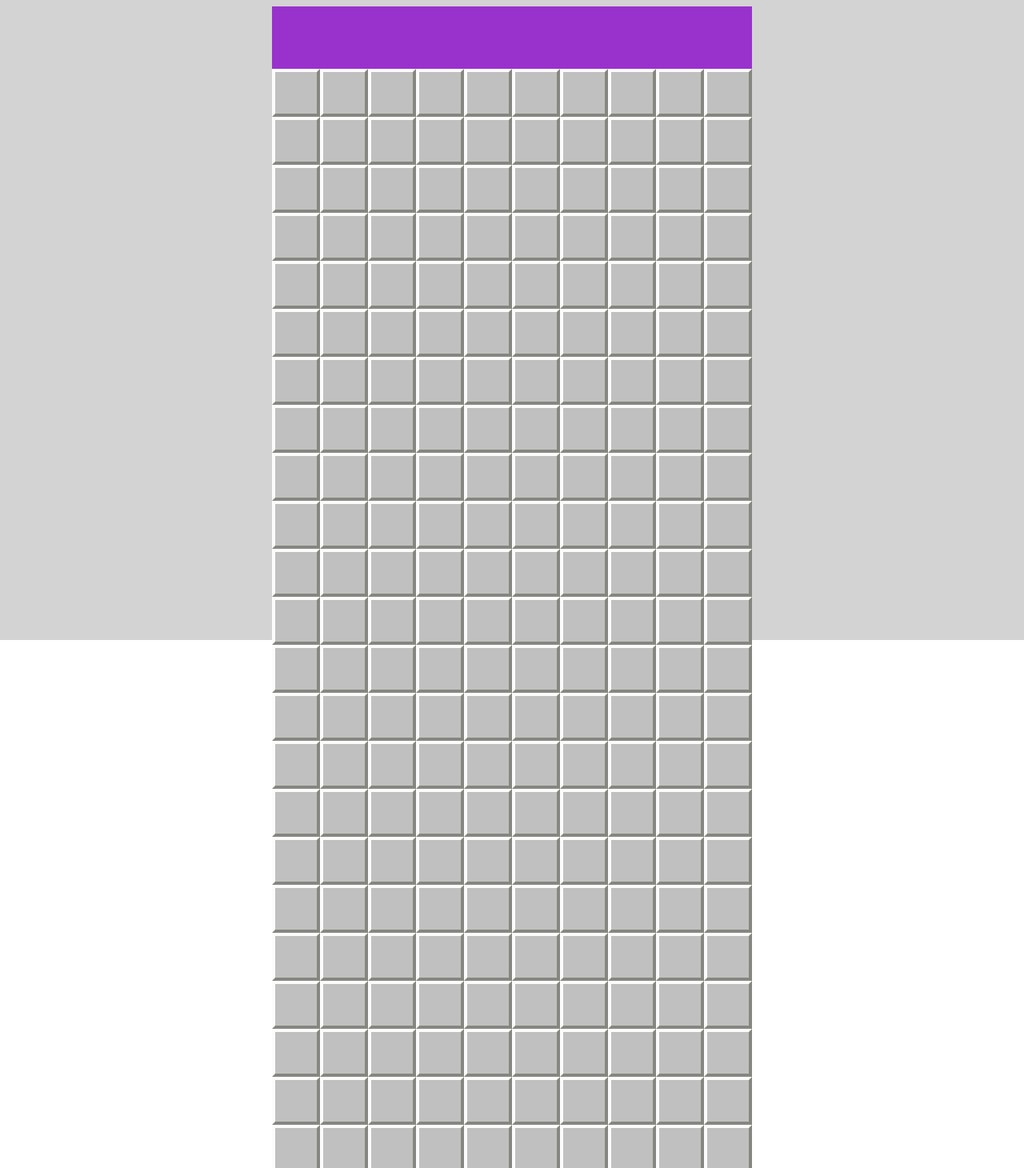
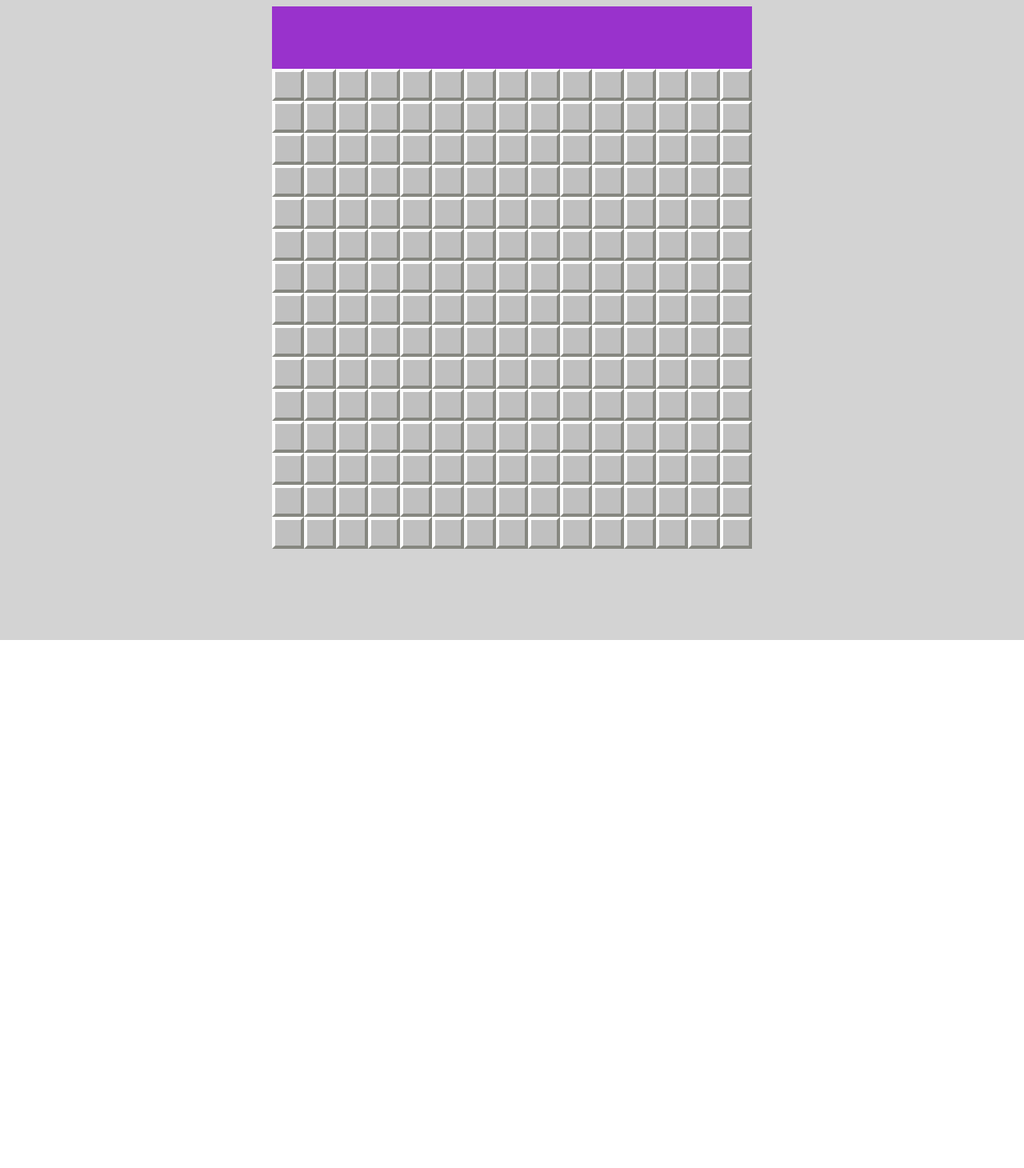
Before and after one commit to fabrizionunezt/buscaminas-ang, an Angular app in the folder buscaminasAng/: page / in a window 1280 px wide. Shown: the top 1460 px of the page at 80% size. After the commit the page ends 800 px from the top, so only its background shows below. Built offline with nearby package versions, Linux system fonts and the light colour scheme.

Commit message:
eliminacion tamaño harcode html css

```diff
--- a/buscaminasAng/src/app/components/tablero/tablero.component.html
+++ b/buscaminasAng/src/app/components/tablero/tablero.component.html
@@ -4,8 +4,8 @@
         <div class="title"></div>
         <div class="flags"></div>
     </div>
-    <div class="tablero">
-        <div class="casillero" [ngClass]="{'checked': cell.checked}" (click)="clickCell(cell)" *ngFor="let cell of cells">
+    <div class="tablero" [ngStyle]="getStylesTablero()">
+        <div class="casillero" [ngStyle]="getStylesCells()"  [ngClass]="{'checked': cell.checked}" (click)="clickCell(cell)" *ngFor="let cell of cells">
             <div class="d-flex flex-row justify-content-center align-items-center h-100 w-100">
                 <span *ngIf="cell.checked" [ngClass]="{'one': cell.amountBombs == 1 ,
                 'two': cell.amountBombs == 2, 'three': cell.amountBombs == 3, 'four': cell.amountBombs >= 4 }">
--- a/buscaminasAng/src/app/components/tablero/tablero.component.scss
+++ b/buscaminasAng/src/app/components/tablero/tablero.component.scss
@@ -19,12 +19,10 @@ $bordeOscuro: #868780;
     height: 600px;
     width: 600px;
     display: grid;
-    grid-template-columns: repeat(10, 1fr);
-    grid-template-rows: repeat(10, 1fr);
+
 
     .casillero {
       aspect-ratio: 1;
-      width: 60px;
       background-color: $colorCasillero;
       border-left: 4px solid $bordeClaro;
       border-top: 4px solid $bordeClaro;
--- a/buscaminasAng/src/app/components/tablero/tablero.component.ts
+++ b/buscaminasAng/src/app/components/tablero/tablero.component.ts
@@ -8,7 +8,7 @@ import { Cell } from 'src/app/models/cell';
 })
 export class TableroComponent implements OnInit {
 
-  gridSide: number = 20;
+  gridSide: number = 15;
   cellsAmount: number = 0;
   cells: Cell[] = [];
   bombAmount: number = 20;
@@ -125,4 +125,16 @@ export class TableroComponent implements OnInit {
     }
   }
 
+  public getStylesTablero() {
+    return {
+      'grid-template-columns': `repeat(${this.gridSide}, 1fr)`,
+      'grid-template-rows': `repeat(${this.gridSide}, 1fr)`
+    };
+  }
+  public getStylesCells() {
+    return {
+      'width': `${600/this.gridSide}px`,
+    };
+  }
+
 }
```
